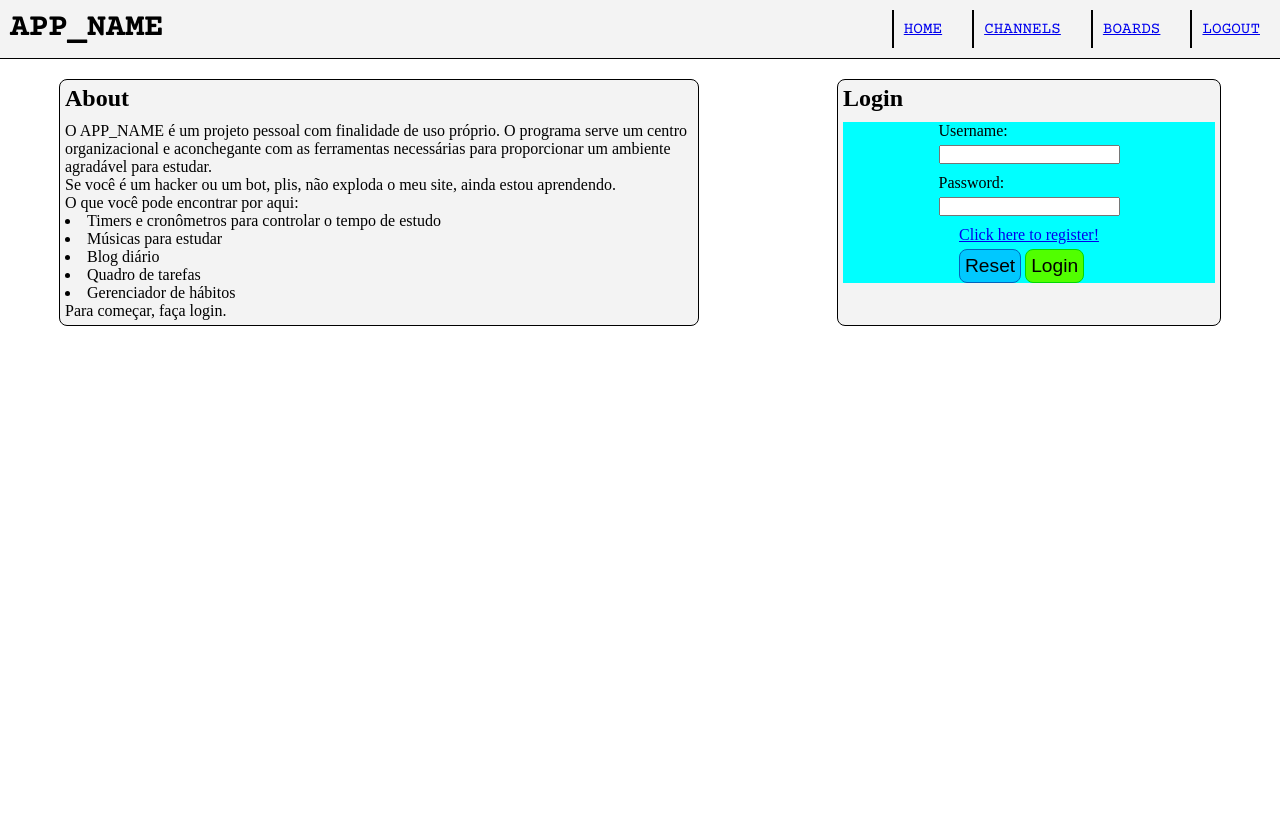
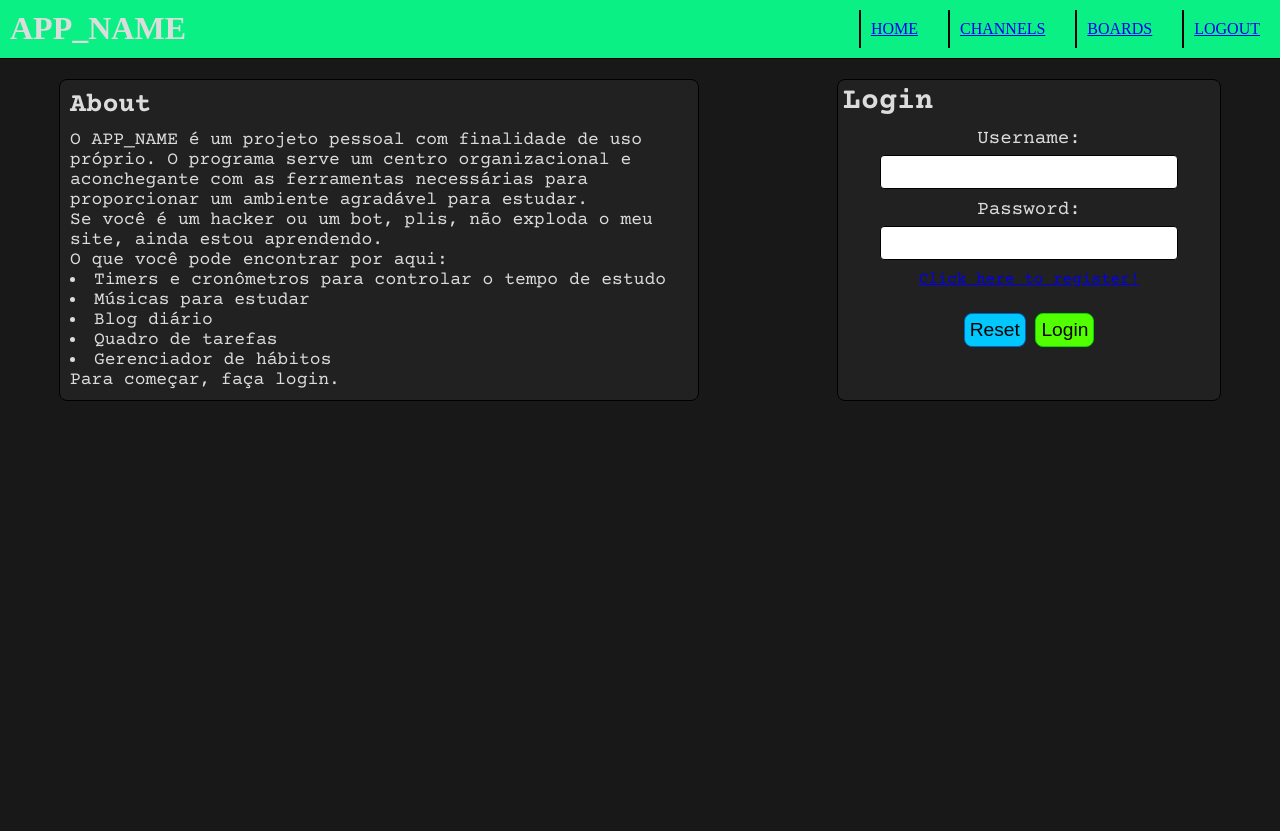
Before and after one commit to ico3111/ICOMAN, a PHP site: page /login in a window 1280 px wide. Before the commit the page ends 326 px from the top, so only its background shows below. Run offline with PHP 8.4, Linux system fonts and the light colour scheme; a stand-in replaces the project's code that opens the database connection; some libraries are stand-ins or nearby versions.

Commit message:
feat: tela de login 2

```diff
--- a/controllers/Controller.php
+++ b/controllers/Controller.php
@@ -2,7 +2,7 @@
 
 namespace Controller;
 
-require_once __DIR__ . './../config.php';
+require_once __DIR__ . '/../config.php';
 
 abstract class Controller {
 
--- a/views/login.php
+++ b/views/login.php
@@ -10,8 +10,9 @@
 <body>
 
 <?php include_once('views/templates/pageHeader.php'); ?>
-<main>
-    <div class="aboutContainer">
+<main class="pageContainer">
+    <div class="loginCards">
+        <div class="aboutContainer">
         <h2>About</h2>
         <div>
             <p>O <?php echo APP_NAME; ?> é um projeto pessoal com finalidade de uso próprio. O programa serve um centro organizacional e aconchegante com as ferramentas necessárias para proporcionar um ambiente agradável para estudar.</p>
@@ -28,15 +29,15 @@
         </div>
     </div>
     <div class="loginContainer">
-        <h2>Login</h2>
+        <h2 class="loginTitle">Login</h2>
         <form action="doLogin.php" method="POST">
-            <div>
-                <label for="login">Username: </label>
-                <input type="text" name="login" minlength="3">
+            <div class="formSection">
+                <label for="login" class="label">Username: </label>
+                <input type="text" name="login" minlength="3" class="input">
             </div>
-            <div>
-                <label for="password">Password: </label>
-                <input type="password" name="password" minlength="3">
+            <div class="formSection">
+                <label for="password" class="label">Password: </label>
+                <input type="password" name="password" minlength="3" class="input">
             </div>
             <div class="buttons">
                 <a href="register.php">Click here to register!</a>
@@ -47,6 +48,7 @@
             </div>
         </form>
     </div>
+    </div>
 </main>
 </body>
 </html>
--- a/views/styles/base.css
+++ b/views/styles/base.css
@@ -5,14 +5,29 @@
   box-sizing: border-box;
 }
 
+body {
+  background-color: #181818;
+  color: #dcdcdc;
+}
+
+.pageContainer {
+  font-family: "Courier Prime", monospace;
+  width: 100%;
+  min-height: 94vh;
+  height: 100%;
+  display: flex;
+  flex-direction: column;
+  flex-wrap: wrap;
+}
+
 #Navbar {
-  font-family: "Courier Prime", monospace;
   position: sticky;
   min-height: 6vh;
+  height: 100%;
   display: flex;
   flex-direction: column;
   justify-content: center;
-  background-color: #f3f3f3;
+  background-color: #0bf085;
   border-bottom: 1px solid black;
   padding: 10px;
   margin-bottom: 20px;
@@ -20,6 +35,7 @@
 
 #mainNavbar {
   display: flex;
+  flex-wrap: wrap;
   justify-content: space-between;
 }
 
@@ -29,6 +45,14 @@
   align-items: center;
   list-style: none;
   gap: 20px;
+}
+
+@media only screen and (max-width: 750px) {
+  #mainNavbar > ul {
+    list-style: circle;
+    gap: 0;
+    font-size: small;
+  }
 }
 
 #mainNavbar .navbarItem {
@@ -43,12 +67,17 @@
   background-color: #8fe7ff;
 }
 
+.label {
+  font-size: larger;
+}
+
 .input {
   padding: 5px 2px;
-  background-color: #e2e2e2;
+  background-color: #ffffff;
   font-size: larger;
   border: 1px solid black;
-  border-radius: 6px;
+  border-radius: 4px;
+  width: 80%;
 }
 
 .updateButton {
--- a/views/styles/login.css
+++ b/views/styles/login.css
@@ -1,4 +1,4 @@
-main {
+.loginCards {
   width: 100%;
   display: flex;
   flex-wrap: wrap;
@@ -12,10 +12,11 @@ main {
   gap: 10px;
   width: 50%;
   min-width: 300px;
+  font-size: large;
   border: 1px solid black;
   border-radius: 8px;
-  padding: 5px;
-  background-color: #f3f3f3;
+  padding: 10px;
+  background-color: #212121;
 }
 
 .loginContainer {
@@ -23,11 +24,20 @@ main {
   flex-direction: column;
   gap: 10px;
   width: 30%;
-  min-width: 200px;
+  min-width: 350px;
   border: 1px solid black;
   border-radius: 8px;
   padding: 5px;
-  background-color: #f3f3f3;
+  background-color: #212121;
+}
+
+@media only screen and (max-width: 750px) {
+  .aboutContainer {
+    width: 90%;
+  }
+  .loginContainer {
+    width: 90%;
+  }
 }
 
 .aboutContainer ul {
@@ -35,16 +45,27 @@ main {
 }
 
 .loginContainer form {
+  width: 100%;
   display: flex;
   flex-direction: column;
-  justify-content: start;
-  align-items: center;
   gap: 10px;
-  background-color: aqua;
 }
 
-.loginContainer form > div {
+.loginTitle {
+  font-size: 30px;
+}
+
+.loginContainer .formSection {
+  width: 100%;
   display: flex;
   flex-direction: column;
+  align-items: center;
   gap: 5px;
 }
+
+.buttons {
+  display: flex;
+  flex-direction: column;
+  align-items: center;
+  gap: 25px;
+}
```
